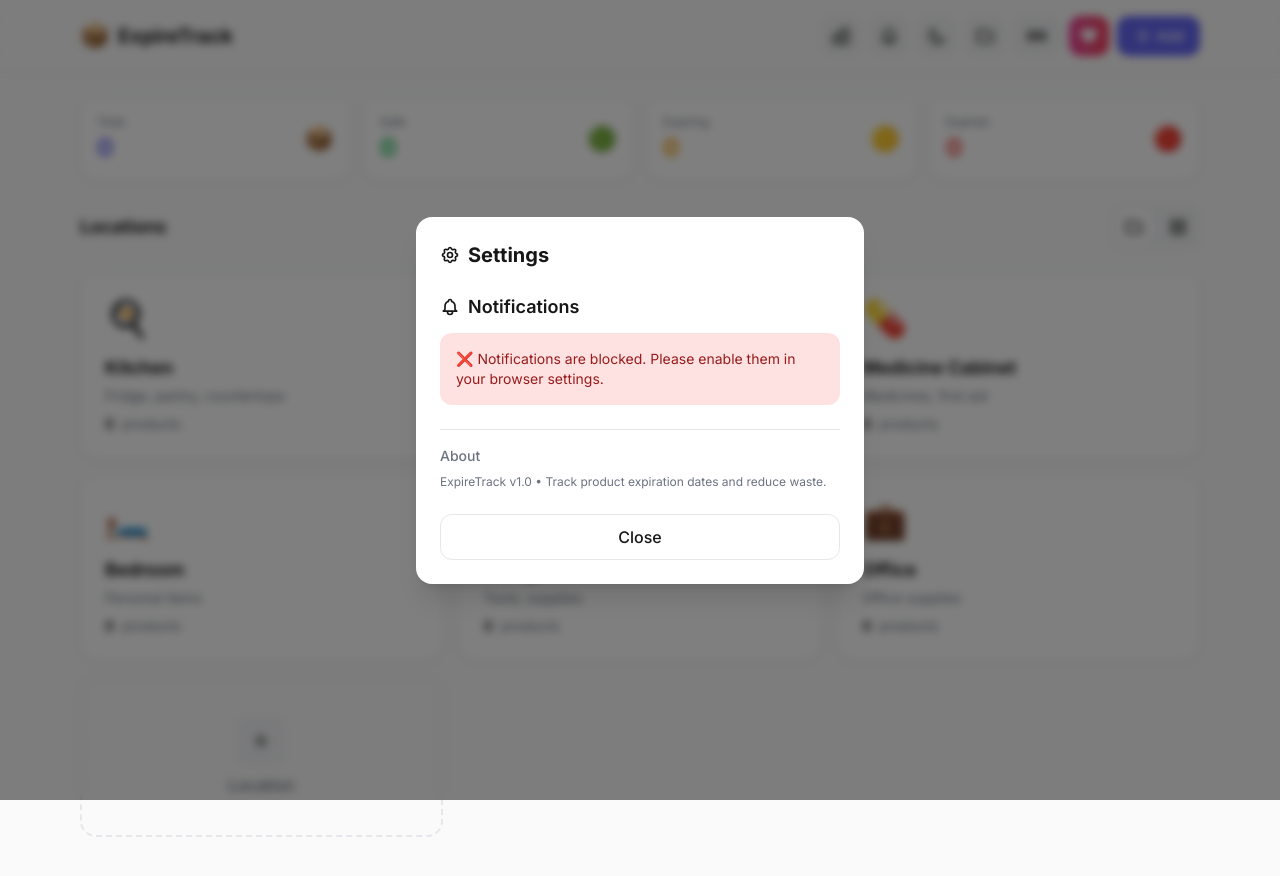
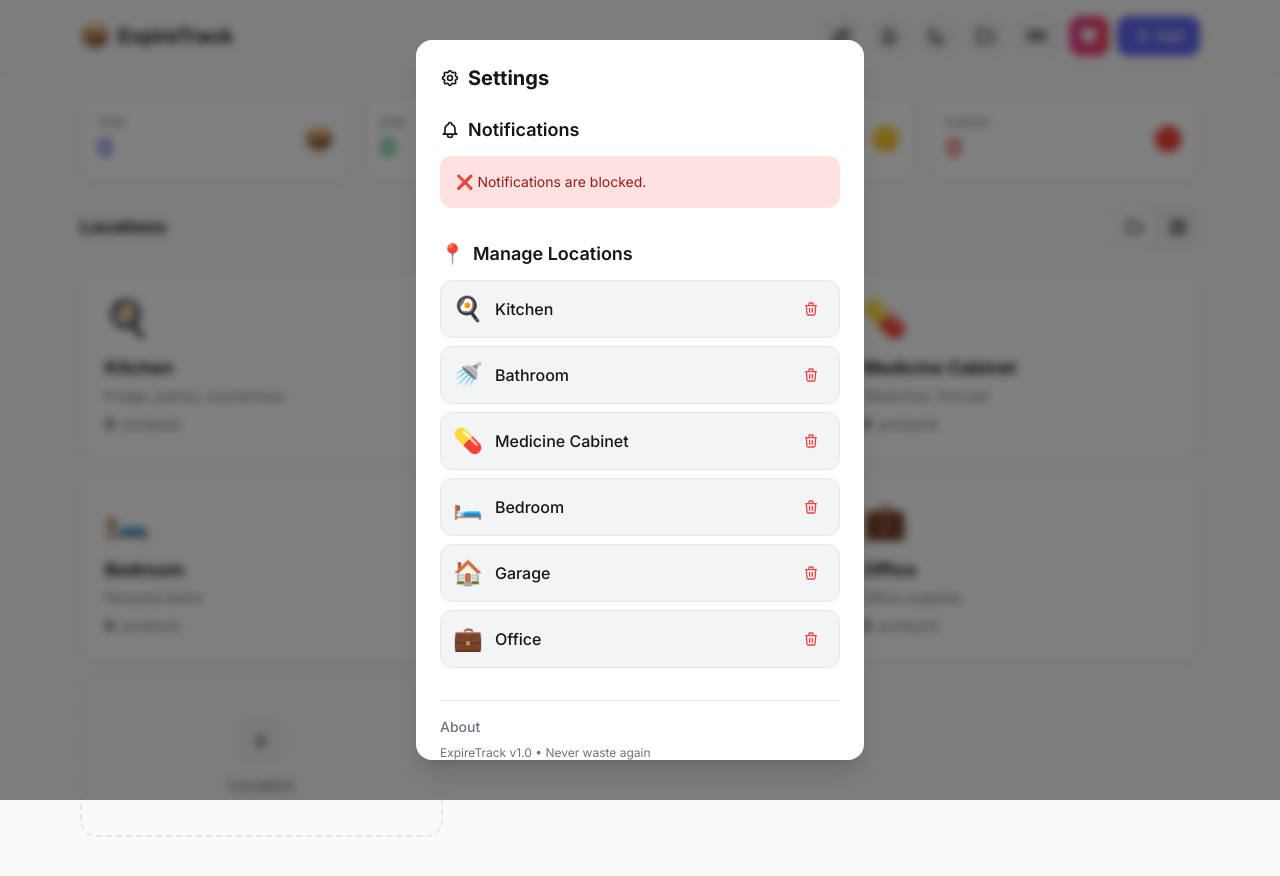
Before and after one commit to misarb/expirTracker, a Next.js app: page / in a window 1280 px wide. Both pictures are taken after a click on the button 888 px from the left and 36 px from the top of the page. Shown: the top 876 px of the page. Built offline with nearby package versions, Linux system fonts and the light colour scheme.

Commit message:
Fix Caching, Update App Icons, and Add Manage Locations

```diff
--- a/src/app/layout.tsx
+++ b/src/app/layout.tsx
@@ -13,11 +13,6 @@
   keywords: ["expiration tracker", "food waste", "medicine reminder", "product management"],
   authors: [{ name: "ExpireTrack" }],
   manifest: "/manifest.json",
-  icons: {
-    icon: '/favicon.ico',
-    shortcut: '/favicon.ico',
-    apple: '/icon-192.png',
-  },
   appleWebApp: {
     capable: true,
     statusBarStyle: "default",
--- a/src/app/page.tsx
+++ b/src/app/page.tsx
@@ -785,9 +785,10 @@
   isOpen: boolean;
   onClose: () => void;
 }) {
+  const { t } = useI18n();
   const { notifications, setNotificationsEnabled } = useSettingsStore();
+  const { locations, deleteLocation } = useProductStore();
   const [permissionStatus, setPermissionStatus] = useState<string>('default');
-
 
   useEffect(() => {
     if (isOpen && notificationService.isSupported()) {
@@ -803,8 +804,6 @@
     }
   };
 
-
-
   const handleDisableNotifications = () => {
     setNotificationsEnabled(false);
   };
@@ -814,57 +813,46 @@
   return (
     <div className="fixed inset-0 z-50 flex items-center justify-center p-4">
       <div className="absolute inset-0 bg-black/50 backdrop-blur-sm" onClick={onClose} />
-      <div className="relative bg-[rgb(var(--card))] rounded-2xl shadow-xl w-full max-w-md p-6 animate-fade-in">
+      <div className="relative bg-[rgb(var(--card))] rounded-2xl shadow-xl w-full max-w-md p-6 animate-fade-in max-h-[90vh] overflow-y-auto">
         <h2 className="text-xl font-bold text-[rgb(var(--foreground))] mb-6 flex items-center gap-2">
           <SettingsIcon />
-          Settings
+          {t('settings')}
         </h2>
 
-        <div className="space-y-6">
+        <div className="space-y-8">
           {/* Notifications Section */}
           <div>
             <h3 className="text-lg font-semibold text-[rgb(var(--foreground))] mb-3 flex items-center gap-2">
               <BellIcon />
-              Notifications
+              {t('notifications')}
             </h3>
 
             {!notificationService.isSupported() ? (
               <div className="p-4 bg-yellow-100 dark:bg-yellow-900/30 rounded-xl text-yellow-800 dark:text-yellow-200 text-sm">
-                ⚠️ Your browser doesn&apos;t support notifications. Try using Chrome, Firefox, or Edge.
+                ⚠️ Your browser doesn&apos;t support notifications.
               </div>
             ) : permissionStatus === 'denied' ? (
               <div className="p-4 bg-red-100 dark:bg-red-900/30 rounded-xl text-red-800 dark:text-red-200 text-sm">
-                ❌ Notifications are blocked. Please enable them in your browser settings.
+                ❌ Notifications are blocked.
               </div>
             ) : permissionStatus === 'granted' && notifications.enabled ? (
               <div className="space-y-4">
                 <div className="p-4 bg-green-100 dark:bg-green-900/30 rounded-xl text-green-800 dark:text-green-200 text-sm flex items-center gap-2">
                   ✅ Notifications are enabled!
                 </div>
-
-                <div className="text-sm text-[rgb(var(--muted-foreground))]">
-                  You will receive reminders:
-                  <ul className="mt-2 space-y-1 ml-4">
-                    <li>• 7 days before expiration</li>
-                    <li>• 3 days before expiration</li>
-                    <li>• 1 day before expiration</li>
-                    <li>• On the expiration day</li>
-                  </ul>
-                </div>
-
                 <div>
                   <button
                     onClick={handleDisableNotifications}
                     className="w-full px-4 py-2.5 rounded-xl border border-[rgb(var(--border))] text-[rgb(var(--foreground))] hover:bg-[rgb(var(--secondary))] transition-colors font-medium"
                   >
-                    Disable
+                    {t('disable')}
                   </button>
                 </div>
               </div>
             ) : (
               <div className="space-y-4">
                 <p className="text-sm text-[rgb(var(--muted-foreground))]">
-                  Enable notifications to get reminders before your products expire. Never miss an expiration date!
+                  Enable notifications to get reminders.
                 </p>
 
                 <button
@@ -872,17 +860,53 @@
                   className="w-full px-4 py-3 rounded-xl bg-[rgb(var(--primary))] text-[rgb(var(--primary-foreground))] hover:opacity-90 transition-opacity font-medium flex items-center justify-center gap-2"
                 >
                   <BellIcon />
-                  Enable Notifications
+                  {t('enableNotifications')}
                 </button>
               </div>
             )}
           </div>
 
+          {/* Manage Locations */}
+          <div>
+            <h3 className="text-lg font-semibold text-[rgb(var(--foreground))] mb-3 flex items-center gap-2">
+              <span className="text-xl">📍</span>
+              {t('manageLocations')}
+            </h3>
+            <div className="space-y-2">
+              {locations.map(loc => (
+                <div key={loc.id} className="flex items-center justify-between p-3 bg-[rgb(var(--secondary))] rounded-xl border border-[rgb(var(--border))]">
+                  <div className="flex items-center gap-3">
+                    <span className="text-2xl">{loc.icon}</span>
+                    <div>
+                      <p className="font-medium text-[rgb(var(--foreground))]">{loc.name}</p>
+                    </div>
+                  </div>
+                  {locations.length > 1 && (
+                    <button
+                      onClick={() => {
+                        if (confirm(`${t('delete')} ${loc.name}?`)) {
+                          deleteLocation(loc.id);
+                        }
+                      }}
+                      className="p-2 text-red-500 hover:bg-red-100 dark:hover:bg-red-900/30 rounded-lg transition-colors"
+                      title={t('delete')}
+                    >
+                      <TrashIcon />
+                    </button>
+                  )}
+                </div>
+              ))}
+              {locations.length <= 1 && (
+                <p className="text-xs text-[rgb(var(--muted-foreground))] italic px-1">Cannot delete the last location.</p>
+              )}
+            </div>
+          </div>
+
           {/* About Section */}
           <div className="pt-4 border-t border-[rgb(var(--border))]">
-            <h3 className="text-sm font-medium text-[rgb(var(--muted-foreground))] mb-2">About</h3>
+            <h3 className="text-sm font-medium text-[rgb(var(--muted-foreground))] mb-2">{t('about')}</h3>
             <p className="text-xs text-[rgb(var(--muted-foreground))]">
-              ExpireTrack v1.0 • Track product expiration dates and reduce waste.
+              ExpireTrack v1.0 • {t('neverWaste')}
             </p>
           </div>
         </div>
@@ -891,7 +915,7 @@
           onClick={onClose}
           className="mt-6 w-full px-4 py-2.5 rounded-xl border border-[rgb(var(--border))] text-[rgb(var(--foreground))] hover:bg-[rgb(var(--secondary))] transition-colors font-medium"
         >
-          Close
+          {t('back')}
         </button>
       </div>
     </div>
--- a/src/lib/i18n.tsx
+++ b/src/lib/i18n.tsx
@@ -59,7 +59,8 @@
     | 'shelfLifeDays'
     | 'openedDate'
     | 'notOpened'
-    | 'notifyTiming';
+    | 'notifyTiming'
+    | 'manageLocations';
 
 const translations: Record<Language, Record<TranslationKey, string>> = {
     en: {
@@ -117,6 +118,7 @@
         openedDate: 'Date Opened',
         notOpened: 'Not Opened',
         notifyTiming: 'Notify me (days before)',
+        manageLocations: 'Manage Locations',
     },
     fr: {
         appName: 'ExpireTrack',
@@ -173,6 +175,7 @@
         openedDate: 'Date d\'ouverture',
         notOpened: 'Non ouvert',
         notifyTiming: 'Me notifier (jours avant)',
+        manageLocations: 'Gérer les emplacements',
     },
     ar: {
         appName: 'ExpireTrack',
@@ -229,6 +232,7 @@
         openedDate: 'تاريخ الفتح',
         notOpened: 'غير مفتوح',
         notifyTiming: 'تنبيه (أيام قبل)',
+        manageLocations: 'إدارة المواقع',
     },
 };
 
```
Also changed, not shown: public/sw.js (+26 -9 lines), src/app/icon.png (added), 1 other file (tests, documents, lock files or other folders).
